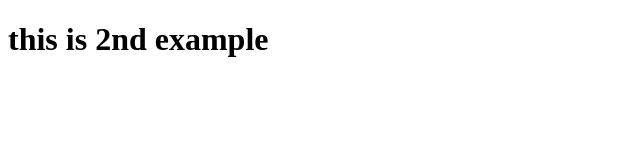
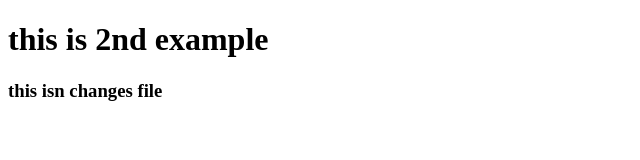
Before and after one commit to Sewag-Antro-joe/git, a plain HTML site: page index.html in a window 1280 px wide. Shown: the whole page, without its empty margins (0-640 px from the left). Drawn offline with Linux system fonts and the light colour scheme.

Commit message:
Update index.html

```diff
--- a/index.html
+++ b/index.html
@@ -7,5 +7,6 @@
 </head>
 <body>
     <h1>this is 2nd example</h1>
+    <h3>this isn changes file</h3>
 </body>
 </html>
```
